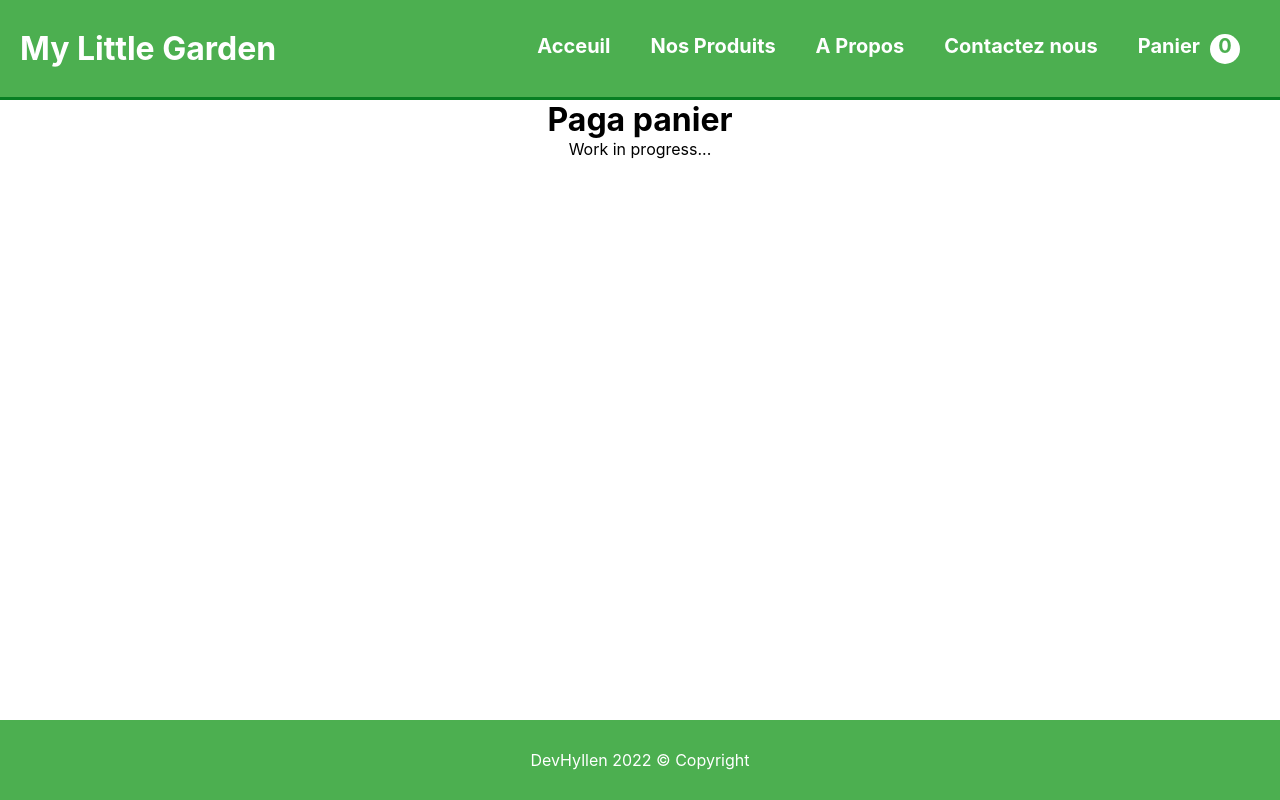
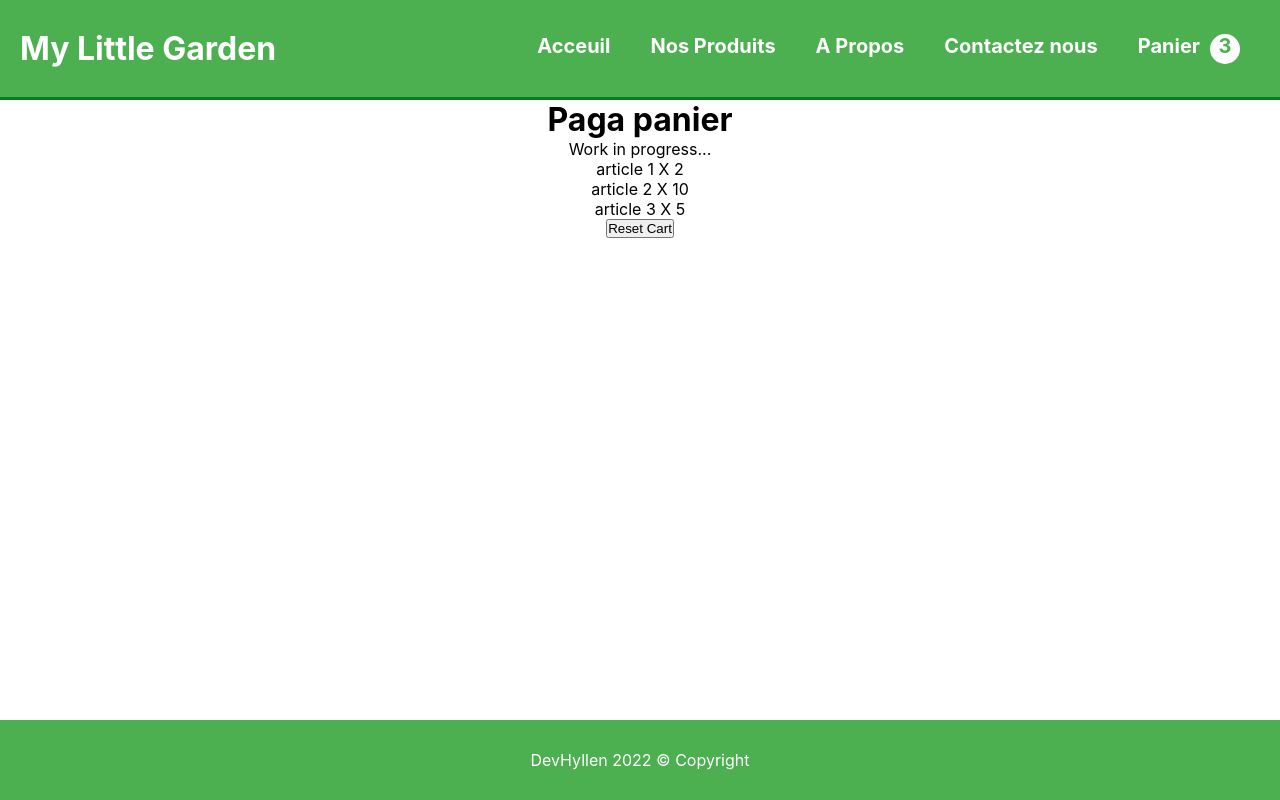
Before and after one commit to JeremyQuievreux/my_little_garden, a Next.js app: page /cart in a window 1280 px wide. Built offline with nearby package versions, Linux system fonts and the light colour scheme.

Commit message:
test cart context

```diff
--- a/comps/Header.js
+++ b/comps/Header.js
@@ -1,8 +1,10 @@
-import React , { useState } from 'react'
+import React , { useState , useContext} from 'react'
 import Link from 'next/link'
 import styles from '../styles/comps/Header.module.scss'
 
 import { TiThMenu } from 'react-icons/ti'
+
+import { CartContext } from '../pages/_app'
 
 function Header() {
 
@@ -16,6 +18,8 @@ function Header() {
     }
   }
 
+  const cartContextValue = useContext(CartContext)
+
   return (
       <header className={styles.container}>
           <div className={styles.logo}>
@@ -26,7 +30,7 @@ function Header() {
             <Link href={"/products"}><a><div><p>Nos Produits</p></div></a></Link>
             <Link href={"/about"}><a><div><p>A Propos</p></div></a></Link>
             <Link href={"/contact"}><a><div><p>Contactez nous</p></div></a></Link>
-            <Link href={"/cart"}><a><div><p>Panier</p><p className={styles.cart_number}>0</p></div></a></Link>
+            <Link href={"/cart"}><a><div><p>Panier</p><p className={styles.cart_number}>{cartContextValue.data.length}</p></div></a></Link>
           </nav>
           <div className={styles.menu_mobile}>
             <div className={styles.menu_icon} onClick={() => toogleMenu()}>
@@ -38,7 +42,7 @@ function Header() {
                 <Link href={"/products"}><a onClick={() => toogleMenu()}><div><p>Nos Produits</p></div></a></Link>
                 <Link href={"/about"}><a onClick={() => toogleMenu()}><div><p>A Propos</p></div></a></Link>
                 <Link href={"/contact"}><a onClick={() => toogleMenu()}><div><p>Contactez nous</p></div></a></Link>
-                <Link href={"/cart"}><a onClick={() => toogleMenu()}><div className={styles.cart_line}><p>Panier</p><p className={styles.cart_number}>0</p></div></a></Link>
+                <Link href={"/cart"}><a onClick={() => toogleMenu()}><div className={styles.cart_line}><p>Panier</p><p className={styles.cart_number}>{cartContextValue.data.length}</p></div></a></Link>
               </div>
             }
           </div>
--- a/pages/_app.js
+++ b/pages/_app.js
@@ -1,12 +1,39 @@
 import '../styles/globals.scss'
+
+import React ,{ useState }from 'react'
 
 import Layout from "../comps/Layout"
 
+export const CartContext = React.createContext()
+
 function MyApp({ Component, pageProps }) {
+
+const [ cart, setCart ] = useState([
+  {
+    article : "article 1",
+    quantity: 2
+  },
+  {
+    article : "article 2",
+    quantity: 10
+  },
+  {
+    article : "article 3",
+    quantity: 5
+  }
+])
+
+const cartContextValue = {
+  data: cart,
+  updateCart: setCart
+}
+
   return (
-    <Layout>
-      <Component {...pageProps} />
-    </Layout>
+    <CartContext.Provider value={cartContextValue}>
+      <Layout>
+        <Component {...pageProps} />
+      </Layout>
+    </CartContext.Provider>
   )
 }
 
--- a/pages/cart.js
+++ b/pages/cart.js
@@ -1,12 +1,23 @@
-import React from 'react'
+import React , { useContext } from 'react'
 
 import styles from '../styles/pages/Cart.module.scss'
 
+import { CartContext } from './_app'
+
 function cart() {
+
+  const cartContextValue = useContext(CartContext)
+
   return (
     <div className={styles.container}>
         <h1>Paga panier</h1>
         <p>Work in progress...</p>
+        {cartContextValue.data && cartContextValue.data.map((item,index) => {
+          return(
+            <p key={index}>{item.article} X {item.quantity}</p>
+          )
+        })}
+        <button onClick={() => cartContextValue.updateCart([])}>Reset Cart</button>
     </div>
   )
 }
```
